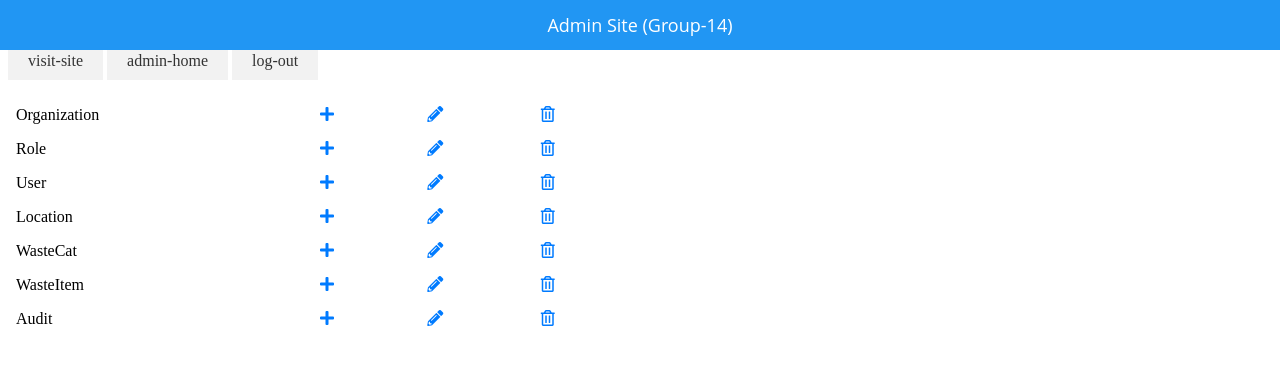
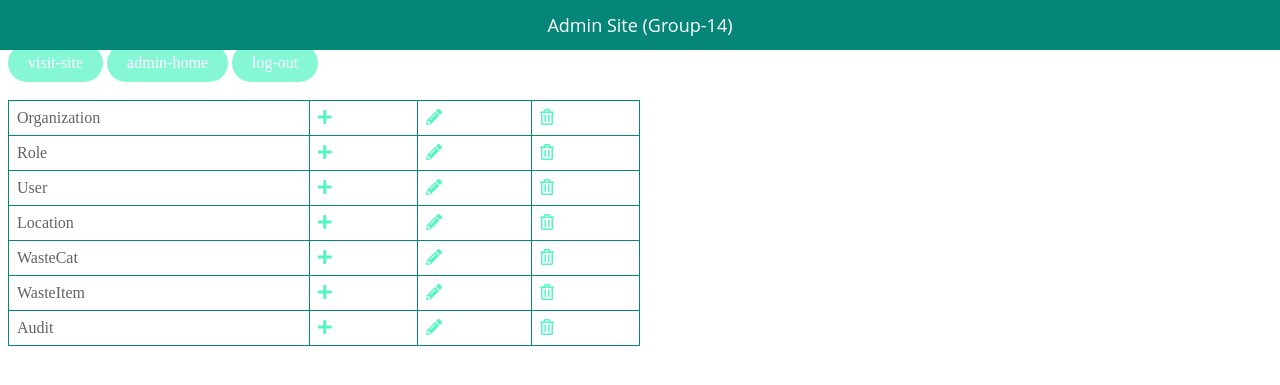
Before and after one commit to ysebastian-student-work-cdu/assessments-2-and-4-hit237-group-14, a Django app: page /admin-g14 in a window 1280 px wide. Shown: the top 385 px of the page. Run offline with Django 4.2, Linux system fonts and the light colour scheme.

Commit message:
Edit css

```diff
--- a/group14_proj_AT4/admin_g14/templates/admin_g14/header.html
+++ b/group14_proj_AT4/admin_g14/templates/admin_g14/header.html
@@ -1,59 +1,69 @@
 <!DOCTYPE html>
 <html>
+
 <head>
   <link rel="stylesheet" href="https://cdnjs.cloudflare.com/ajax/libs/font-awesome/5.15.3/css/all.min.css" />
   <title>Data Model - admin</title>
   <style>
-    /* Reset default margin and padding for the ul */
+
     ul {
       margin: 0;
       padding: 0;
       list-style: none;
     }
 
-    /* Style the menu items */
+
     ul li {
       display: inline-block;
     }
 
-    /* Style the menu links */
+    /* Menu links */
     ul li a {
       display: block;
       padding: 10px 20px;
       text-decoration: none;
-      color: #333;
-      background-color: #f2f2f2;
+      color: white;
+      background-color: rgba(13, 240, 172, 0.5);
+      cursor: pointer;
+      border-radius: 20px;
+      transition: 0.3s;
     }
 
-    /* Change link background on hover */
+    /* Background hover */
     ul li a:hover {
-      background-color: #ddd;
+      background-color: rgba(13, 240, 172, 0.7);
     }
+
     .add-link {
-        color: #007bff; /* Adjust the link color as needed */
-        text-decoration: none; /* Remove underline if desired */
+      color: rgba(13, 240, 172, 0.7);
+      text-decoration: none;
     }
 
     .add-link i {
-        margin-right: 5px; /* Add some spacing between the icon and the link text */
+      margin-right: 5px;
     }
+
     table {
       border-collapse: collapse;
       width: 50%;
-      align:left;
     }
-    th, td {
+
+    th,
+    td {
       padding: 8px;
       text-align: left;
-      {% comment %} border-bottom: 1px solid #ddd; {% endcomment %}
+      color: #636363;
+      border: 1px solid rgb(5, 134, 121);
     }
+
     .my-icon-regular {
       font-family: "Font Awesome 5 Free Regular";
     }
+
     header {
       font-family: "Roboto", sans-serif;
       position: relative;
-        height: 200px; /* Adjust this value as needed */
+      height: 200px;
       text-align: center;
     }
 
@@ -62,38 +72,40 @@
       top: 0;
       left: 0;
       width: 100%;
-        height: 50px; /* Adjust this value as needed */
-        background-color: #2196F3; /* Set the desired color for the band */
+      height: 50px;
+      background-color: rgb(5, 134, 121);
     }
 
     h1 {
-        color: #fff; /* Set the desired color for the heading text */
-        margin-top: 0px; /* Adjust this value to position the heading vertically */
+      color: white;
+      margin-top: 0;
     }
+
     .color-band p {
       font-family: "Open Sans", sans-serif;
-        color: #fff; /* Set the desired color for the text */
-        font-size: 18px; /* Adjust this value as needed */
-        line-height: 50px; /* Adjust this value to vertically center the text */
+      color: white;
+      font-size: 18px;
+      line-height: 50px;
       margin: 0;
       padding: 0;
-        text-align: center; /* Add this line to center align the text */
+      text-align: center;
     }
+
     .error {
-        color: red;             /* Text color */
-        font-size: 16px;         /* Font size */
-        text-align: left;      /* Text alignment */
-        margin-top: 10px;        /* Top margin */
-        margin-bottom: 10px;     /* Bottom margin */
+      color: red;
+      font-size: 16px;
+      text-align: left;
+      margin-top: 10px;
+      margin-bottom: 10px;
     }
+
     .list-view {
       font-family: "Roboto", sans-serif;
       cursor: pointer;
     }
-
-
   </style>
 </head>
+
 <body>
   <table>
     <td>
@@ -102,12 +114,14 @@
       <tr>asdf</tr>
     </td>
   </table>
-    <div class="color-band"> <p>Admin Site (Group-14)</p></div>
+  <div class="color-band">
+    <p>Admin Site (Group-14)</p>
+  </div>
   <div>
     <nav>
       <ul class="menu-bar">
         <li><a href="#">visit-site</a></li>
-          <li><a href={%url 'admin-home'%}>admin-home</a></li>
+        <li><a href={%url 'admin-home' %}>admin-home</a></li>
         <li><a href="#">log-out</a></li>
       </ul>
     </nav>
@@ -116,4 +130,5 @@
   placeholder
   {%endblock%}
 </body>
+
 </html>
```
Also changed, not shown: group14_proj_AT4/db.sqlite3. Lines whose indentation alone changed are shown as unchanged.
